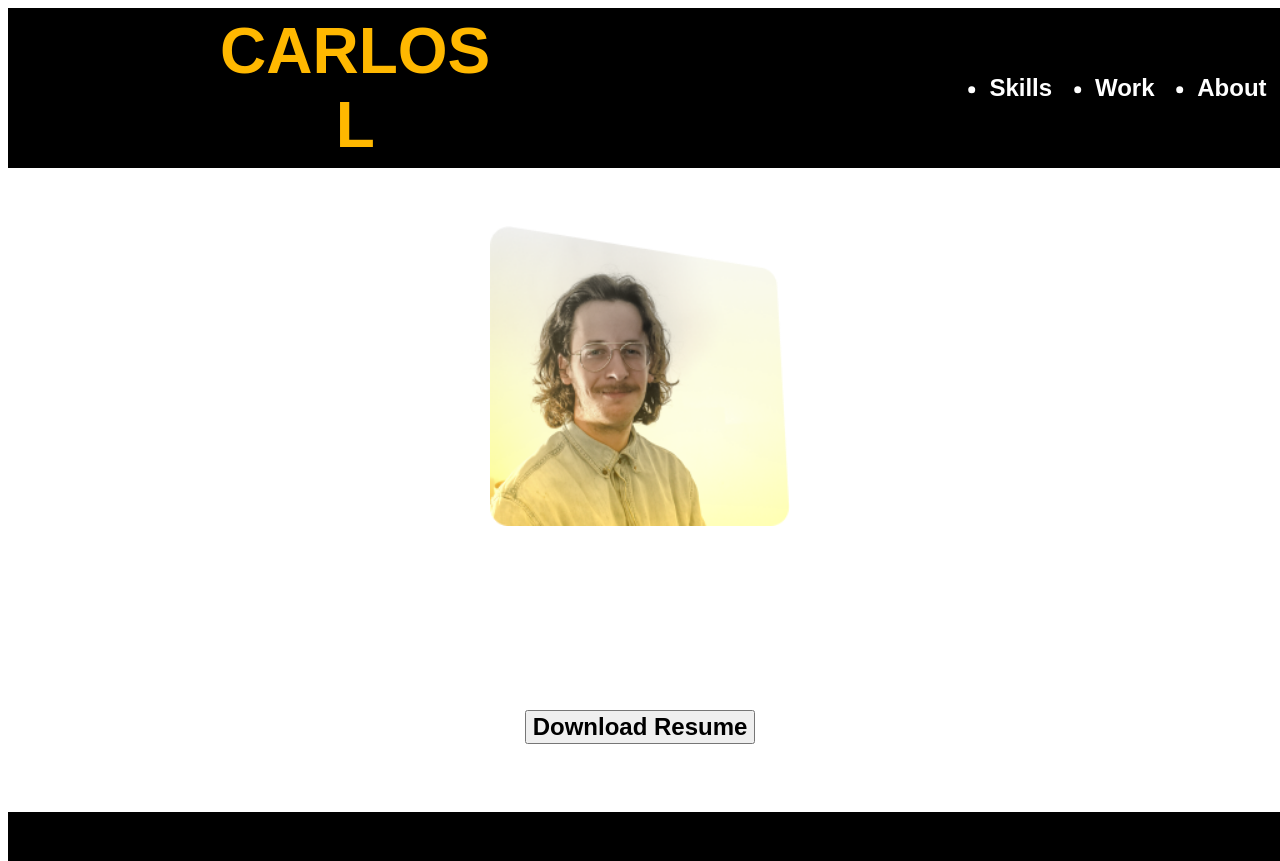
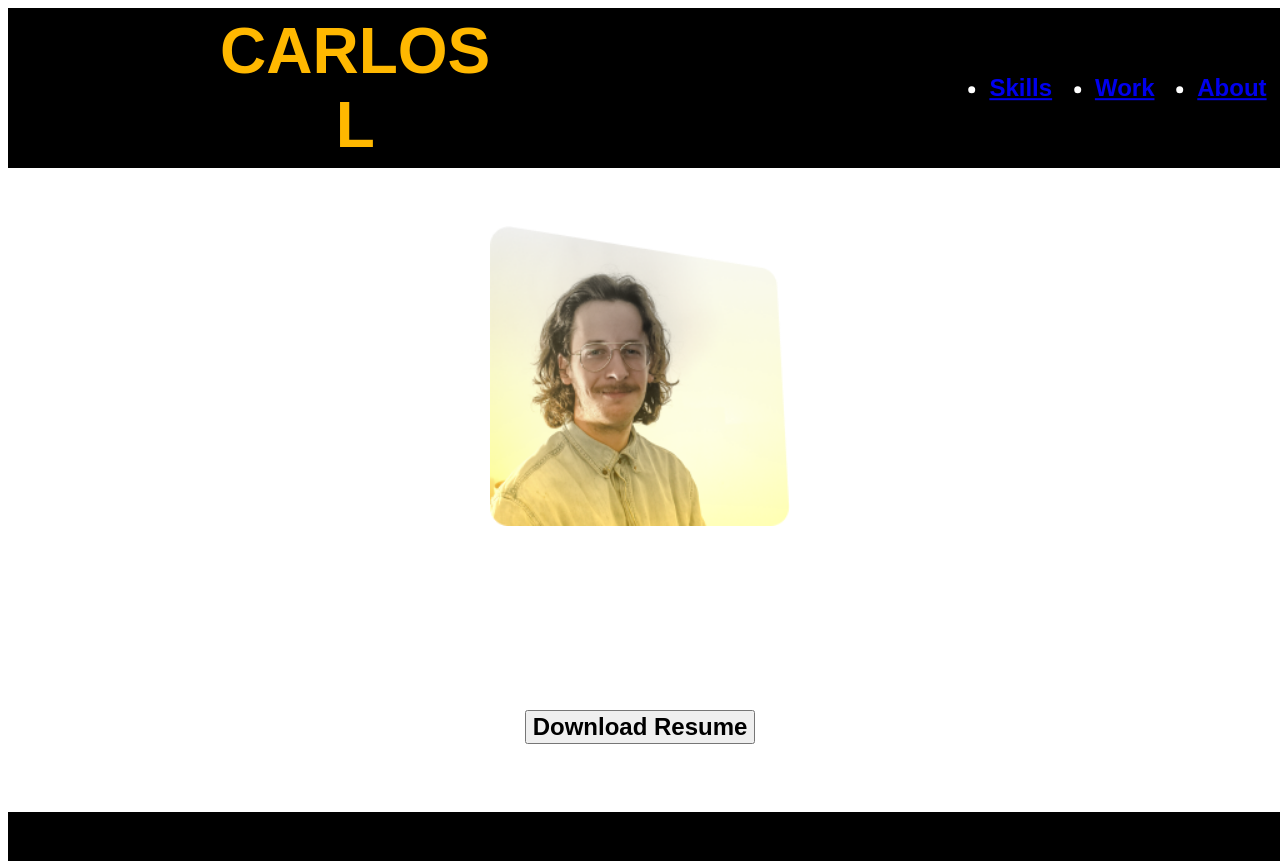
Before and after one commit to Carloslpz96/UX_UI_HW_18, a plain HTML site: page ux_ui_hw_17/index.html in a window 1280 px wide. Drawn offline with Linux system fonts and the light colour scheme; a web font is replaced by a local one.

```diff
--- a/ux_ui_hw_17/css/style.css
+++ b/ux_ui_hw_17/css/style.css
@@ -118,6 +118,7 @@ ul {
 p {
     font-family: 'Lucida Sans', 'Lucida Sans Regular', 'Lucida Grande', 'Lucida Sans Unicode', Geneva, Verdana, sans-serif;
     size: 20px;
+    color: black;
 }
 
 h1{
--- a/ux_ui_hw_17/index.html
+++ b/ux_ui_hw_17/index.html
@@ -13,9 +13,15 @@
             <div class="inline-block">
                 <nav class="inline-block">
                     <ul>
-                        <li>Skills</li>
-                        <li>Work</li>
-                        <li>About</li>
+                        <li>
+                            <a href="/Volumes/LaCie/UI:UX/UI:UX_HW_18/UX_UI_HW_18/skills.html">Skills</a>
+                        </li>
+                        <li>
+                            <a href="/Volumes/LaCie/UI:UX/UI:UX_HW_18/UX_UI_HW_18/work.html">Work</a>
+                        </li>
+                        <li>
+                            <a href="/Volumes/LaCie/UI:UX/UI:UX_HW_18/UX_UI_HW_18/ux_ui_hw_17/index.html">About</a>
+                        </li>
                     </ul>
                 </nav>
             </div class="inline-block">
```
Also changed, not shown: ux_ui_hw_17/skills.html (renamed from skills.html, +9 -3 lines), work.html (+9 -3 lines), 1 other file.
